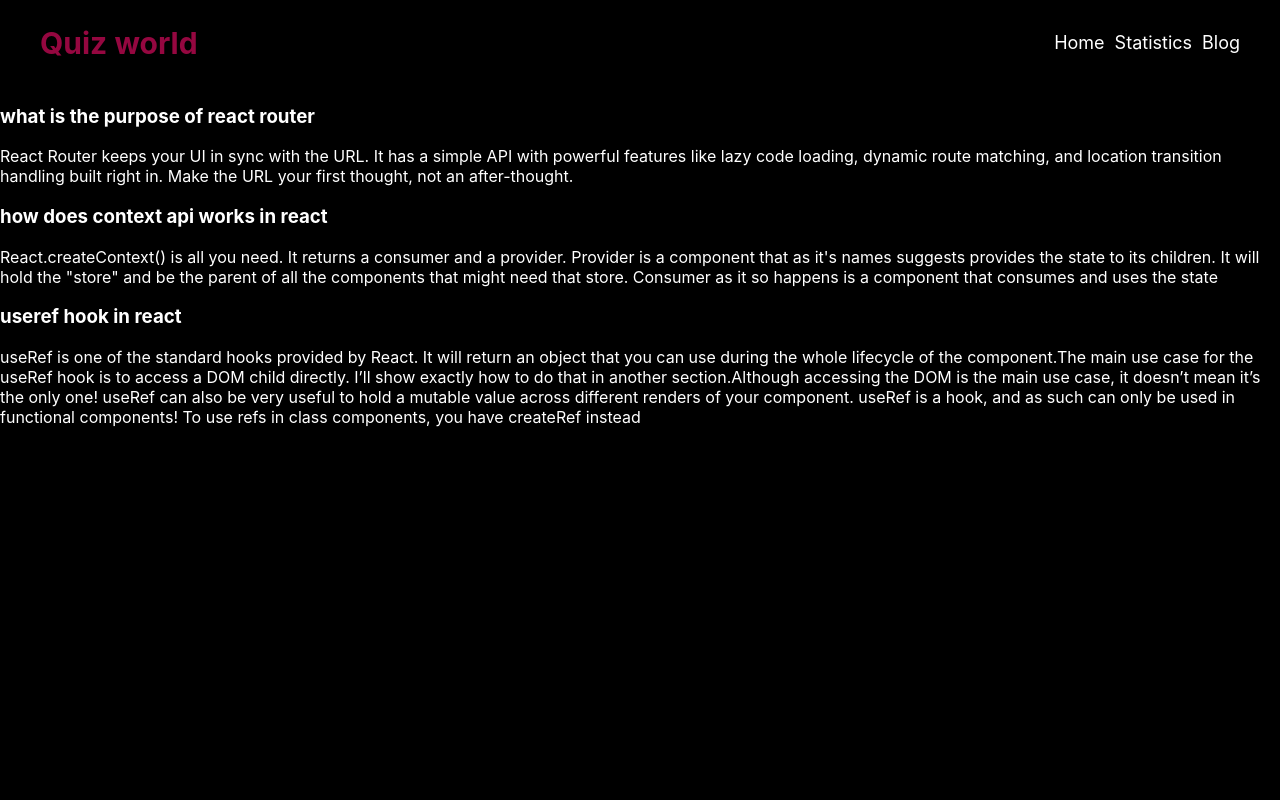
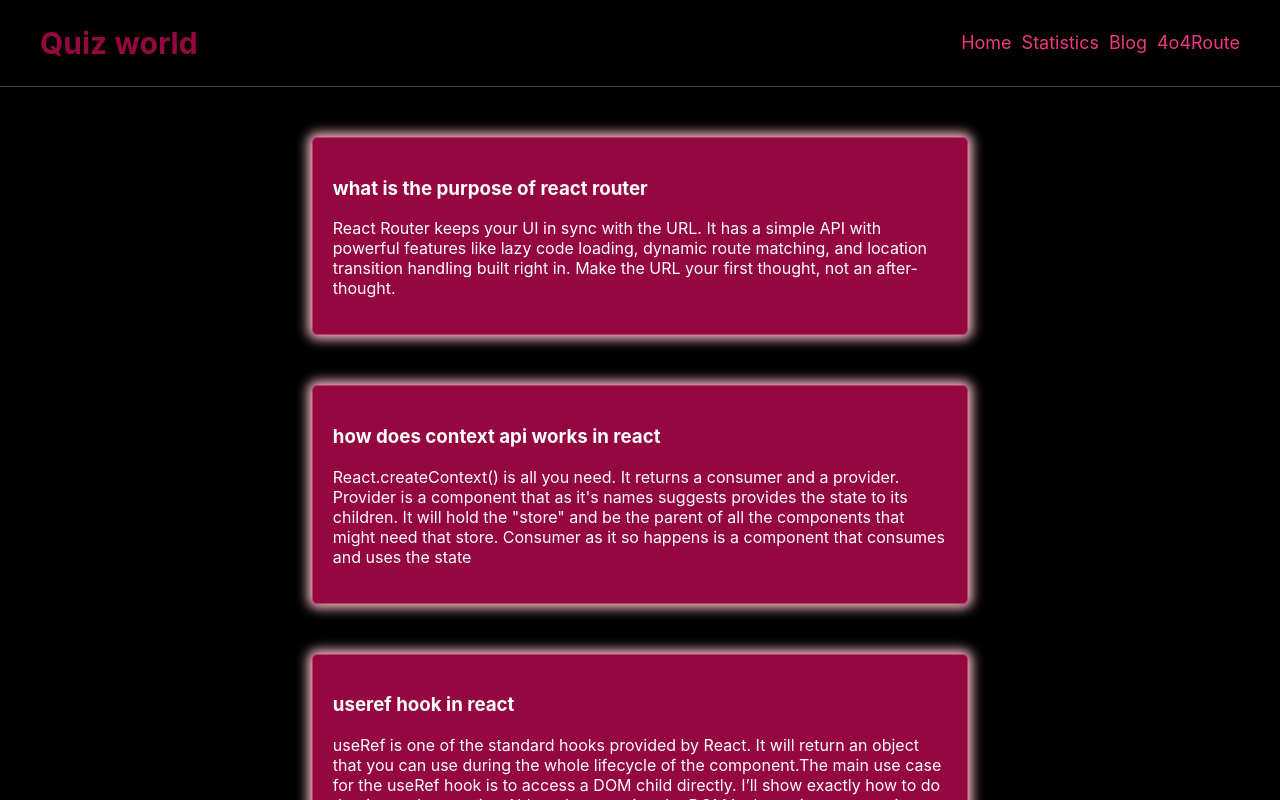
Before and after one commit to MahamudaM/Quiz-Practice-Project, a React (Create React App) app: page /blog in a window 1280 px wide. Shown: the top 800 px of the page. Built offline with nearby package versions, Linux system fonts and the light colour scheme.

Commit message:
modifiy some component style

```diff
--- a/src/component/Blog/Blog.css
+++ b/src/component/Blog/Blog.css
@@ -0,0 +1,10 @@
+.singleQuetion{
+    width: 48%;
+    border: 1px solid #c7356f;
+    background:#950740 ;
+    margin: 50px auto;
+    padding: 20px;
+    border-radius: 5px;
+    box-shadow: 0px 0px 12px 4px pink;
+
+}
--- a/src/component/Blog/Blog.js
+++ b/src/component/Blog/Blog.js
@@ -1,8 +1,8 @@
 import React from 'react';
-
+import './Blog.css'
 const Blog = () => {
     return (
-        <div>
+        <div className='blog-container'>
            <div className="singleQuetion">
             <h3>what is the purpose of react router</h3>
             <p>React Router keeps your UI in sync with the URL. It has a simple API with powerful features
--- a/src/component/CourseDetails/CourseDetails.css
+++ b/src/component/CourseDetails/CourseDetails.css
@@ -7,7 +7,8 @@
 .courseDetails img{
     width:100%;
     height: 230px;
-
+    background: #394F8A;
+    border-radius: 10px;
 }
 .corseText{
     text-align: center;
@@ -23,6 +24,7 @@
     text-decoration: none;
 font-size: 16px;
 padding: 8px;
+
 }
 
 .courseBtn{
@@ -30,6 +32,6 @@ padding: 8px;
    color: white;
    border: none;
    padding: 10px;
-   font-size: 16px;
+   font-size: 18px;
    border-radius: 5px;
 }
--- a/src/component/CourseDetails/CourstDetails.js
+++ b/src/component/CourseDetails/CourstDetails.js
@@ -6,13 +6,13 @@ const CourstDetails = ({course}) => {
     return (
         <div className='courseDetails'>
             <img src={logo} alt="" />
-            <h2 className='corseText'>{name}</h2>
+            <h2 className='corseText'> {name} Quiz</h2>
 
 
 
        <div className="corseBtnAndQuiz">
        <h4>Total Quiz  : {total}</h4>
-       <Link to={`/quizTest/${id}` }><button className='courseBtn'>start practice</button></Link>
+       <Link to={`/quizTest/${id}` }><button className='courseBtn'>start Quiz</button></Link>
        </div>
 
 
--- a/src/component/DisplayQuiz/DisplayQuiz.js
+++ b/src/component/DisplayQuiz/DisplayQuiz.js
@@ -27,7 +27,7 @@ const DisplayQuiz = ({mcq}) => {
               toast(' Excelient ! you choice correct answer', x)
         }
         else{
-            toast('Opps ! you answer is wrong', x)
+            toast('Opps ! you answer is incorrect', x)
             // event.currentTarget.classList.add('red');
         }
 
--- a/src/component/Header/Header.css
+++ b/src/component/Header/Header.css
@@ -1,6 +1,9 @@
 .navbar{
     background: black;
     color: white;
+    border-bottom: 1px solid rgb(62, 61, 61);
+
+
 }
 .navbar-wrapper{
     display: flex;
@@ -17,7 +20,7 @@
 
 }
 .navLink a{
-    color: white;
+    color: #f13782;
     text-decoration: none;
     margin-left: 10px;
     font-size: 18px;
--- a/src/component/Header/Header.js
+++ b/src/component/Header/Header.js
@@ -10,8 +10,10 @@ const Header = () => {
                 </div>
             <div className="navLink">
             <Link to='/'>Home</Link>
+
             <Link to = '/quizChart'>Statistics</Link>
             <Link to='/blog'>Blog</Link>
+            <Link to='/route'>4o4Route</Link>
             </div>
         </nav>
         </div>
--- a/src/component/Home/Home.css
+++ b/src/component/Home/Home.css
@@ -4,25 +4,26 @@ body{
 }
 
 
-/* .home-container{
-    background: black;
-    color: white;
-} */
-/* .home-banner{
-    margin-bottom: 40px;
-} */
-/* .home-banner img{
-width: 100%;
-} */
+
 .home-course-details{
     display: grid;
     grid-template-columns: repeat(2,1fr);
     grid-gap:25px;
     margin: 80px;
+
 }
 .banerText{
     text-transform: uppercase;
     text-align: center;
     padding-top: 80px;
     color: #950740;
+    font-weight: 700;
+    font-size: 36px;
 }
+.banarParagrap{
+    width: 41%;
+    margin: auto;
+    color: #950740;
+    font-size: 17px;
+    font-weight: 500;
+}
--- a/src/component/Home/Home.js
+++ b/src/component/Home/Home.js
@@ -14,7 +14,8 @@ const Home = () => {
             backgroundSize:'cover',
             height:'344px' }}>
                <h1 className='banerText'>develope uour skil with practicing quiz</h1>
-
+               <p className='banarParagrap'>The free quiz  for testing students and staff.Our free test improve your programming
+                 knowledge.Assessment, instruction, and practice that motivate every student to mastery</p>
             </div>
             <div className="home-course-details">
             {
```
Also changed, not shown: src/App.js (+5 -2 lines), 1 other file (tests, documents, lock files or other folders).
